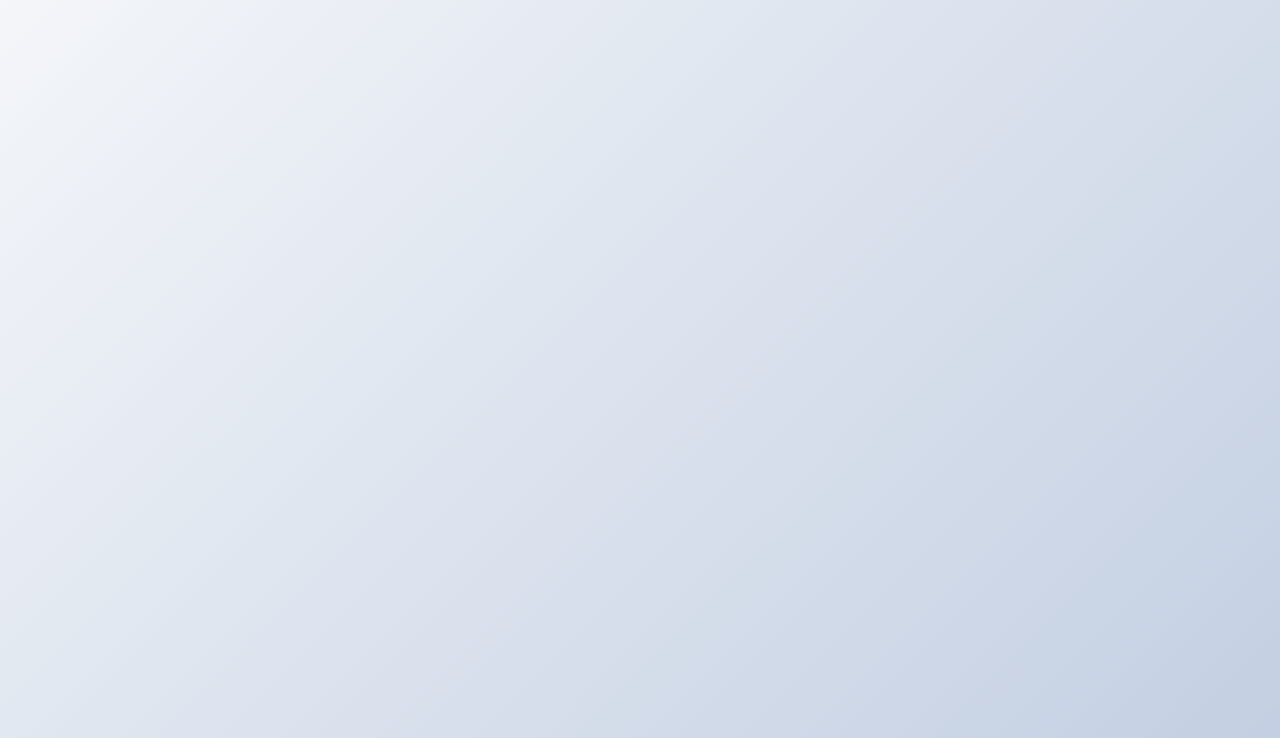
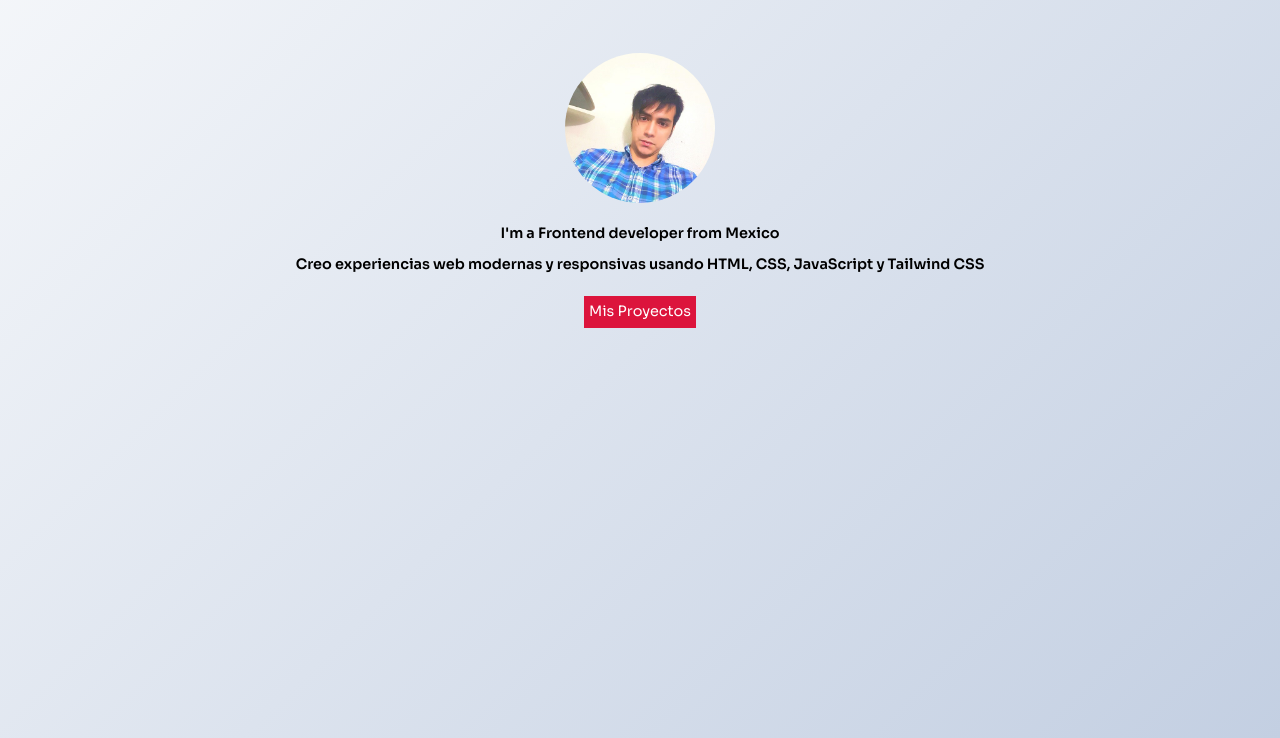
Before and after one commit to crsaele/personal-wallet, a website: page index.html in a window 1280 px wide. Shown: the part 62-800 px from the top of the page. Drawn offline with Linux system fonts and the light colour scheme.

Commit message:
Starting hero section added css variables

```diff
--- a/index.html
+++ b/index.html
@@ -42,6 +42,16 @@
       </div>
     </div>
   </header>
+  <main>
+    <div class="hero-section flex flex-col items-center justify-center text-center">
+      <img src="images/IMG_20190105_154543_080.jpg" alt="personal photo" class="hero-image"/>
+      <h2>I'm a Frontend developer from Mexico</h2>
+      <p>Creo experiencias web modernas y responsivas usando HTML, CSS, JavaScript y Tailwind CSS</p>
+      <button class="cta-button">
+       <a href="#proyects">Mis Proyectos</a>
+      </button>
+    </div>
+  </main>
 </body>
 
 </html>
--- a/style.css
+++ b/style.css
@@ -1,14 +1,41 @@
+:root {
+  /* BACKGROUND */
+  --bg-gradient-start: #f5f7fa;
+  --bg-gradient-end: #c3cfe2;
+
+  /* FONTS */
+  --font-primary: "Sora", sans-serif;
+
+  /* CALL TO ACTION BUTTON */
+  --btn-color: crimson;
+  --btn-hover-color: darkred;
+  --btn-border-width: 5px;
+  --btn-hover-radius: 20px;
+}
+
 body {
-  background: linear-gradient(135deg, #f5f7fa 0%, #c3cfe2 100%);
+  background: linear-gradient(
+    135deg,
+    var(--bg-gradient-start) 0%,
+    var(--bg-gradient-end) 100%
+  );
+  font-family: Sora, sans-serif;
 }
 
 header {
   padding: 30px 30px 30px 30px;
-  font-family: Sora, sans-serif;
 }
 
 h1 {
   font-size: 1.2rem;
+}
+
+h2 {
+  margin-top: 20px;
+}
+
+p {
+  margin-top: 10px;
 }
 
 .navbar-container {
@@ -31,3 +58,52 @@ h1 {
   border-radius: 12px;
   margin: 0 10px;
 }
+
+.hero-section {
+  text-align: center;
+  font-size: 0.9rem;
+  padding: 16px;
+  margin-top: 10px;
+  font-weight: 600;
+}
+
+.hero-image {
+  width: 150px;
+  height: 150px;
+  border-radius: 50%;
+}
+
+.cta-button {
+  position: relative;
+  font-weight: 400;
+  margin-top: 20px;
+  background-color: var(--btn-color);
+  border-width: var(--btn-border-width);
+  border-color: var(--btn-color);
+  color: #fff;
+  box-sizing: border-box;
+  &::before {
+    width: 120%;
+    height: 155%;
+    position: absolute;
+    top: 50%;
+    left: 50%;
+    border-radius: var(--btn-hover-radius);
+    border: 1px solid var(--btn-hover-color);
+    opacity: 0;
+    transform: translate(-50%, -50%) scale(1.1);
+    transform-origin: center center;
+    transition: all 0.25s;
+    content: "";
+  }
+  &:hover {
+    background-color: var(--btn-hover-color);
+    border-color: var(--btn-color);
+    border-style: inset;
+    border-radius: var(--btn-hover-radius);
+    &::before {
+      opacity: 1;
+      transform: translate(-50%, -50%) scale(1);
+    }
+  }
+}
```
Also changed, not shown: images/IMG_20190105_154543_080.jpg (added), output.css.
